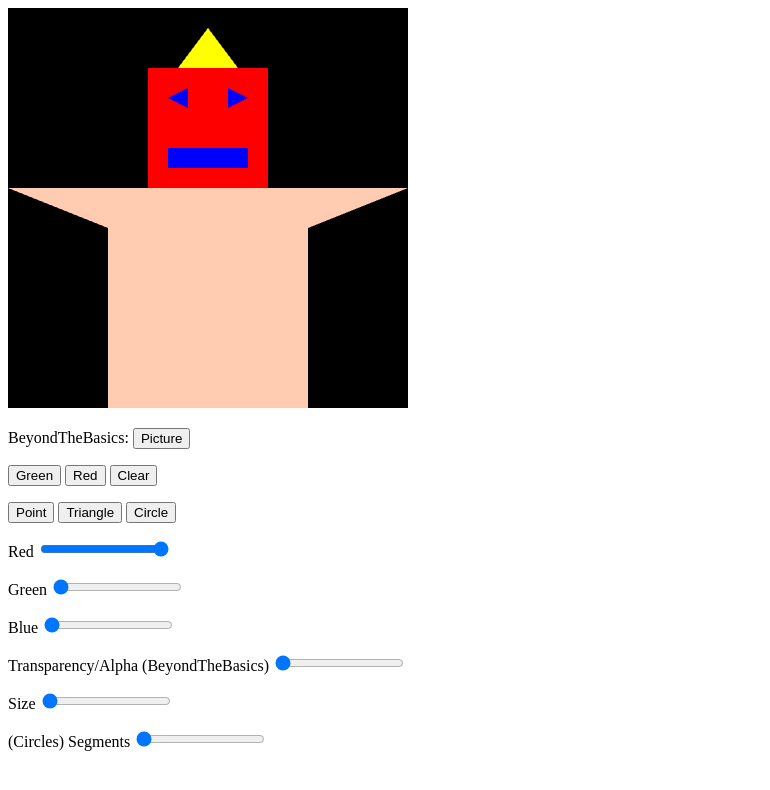
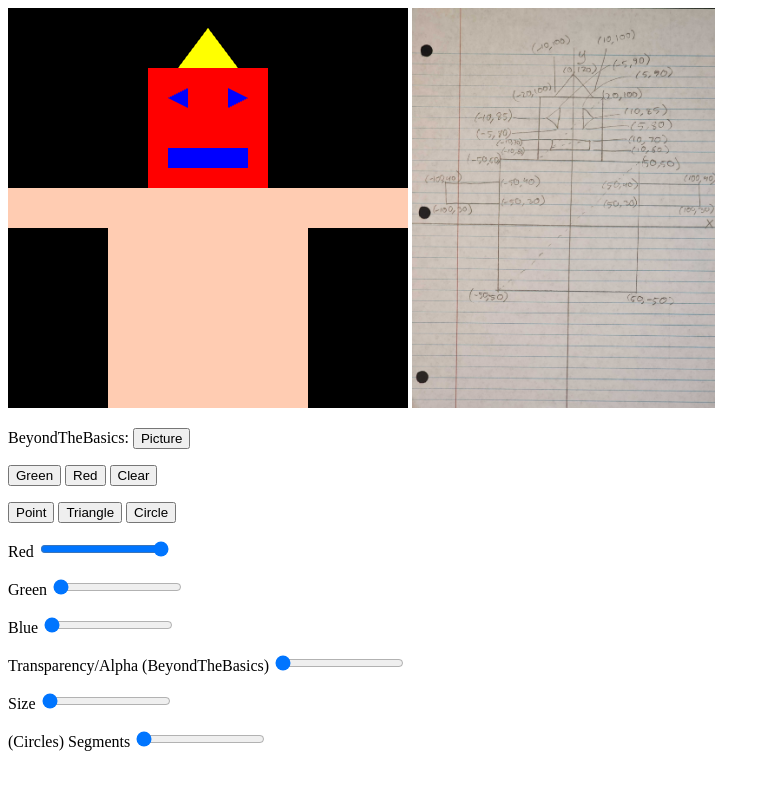
Before and after one commit to justinjudge/cse_160, a plain HTML site: page asg1/src/asg1.html in a window 1280 px wide. Both pictures are taken after a click on the button "Picture". Shown: the whole page, without its empty margins (0-770 px from the left). Drawn offline with Linux system fonts and the light colour scheme.

Commit message:
final done asg1

```diff
--- a/asg1/src/asg1.html
+++ b/asg1/src/asg1.html
@@ -9,6 +9,7 @@
     <canvas id="webgl" width="400" height="400">
     Please use a browser that supports "canvas"
     </canvas>
+    <img src="../media/reference_image.jpg" alt="reference image" height="400">
     <p>
     BeyondTheBasics: <button type="button" id="pictureButton">Picture</button>
 
--- a/asg1/src/asg1.js
+++ b/asg1/src/asg1.js
@@ -151,7 +151,9 @@ function beyondTheBasics() {
 
   // Arms
   drawTriangle( [0.5, 0.1,    1.0, 0.1,   0.5, -0.1] );
+  drawTriangle( [0.5, -0.1,    1.0, 0.1,   1.0, -0.1] );
   drawTriangle( [-0.5, 0.1,    -1.0, 0.1,   -0.5, -0.1] );
+  drawTriangle( [-0.5, -0.1,    -1.0, 0.1,   -1.0, -0.1] );
 
   // Head
   gl.uniform4f(u_FragColor, 1.0, 0.0, 0.0, 1.0);
```
Also changed, not shown: asg1/media/reference_image.jpg (added).
